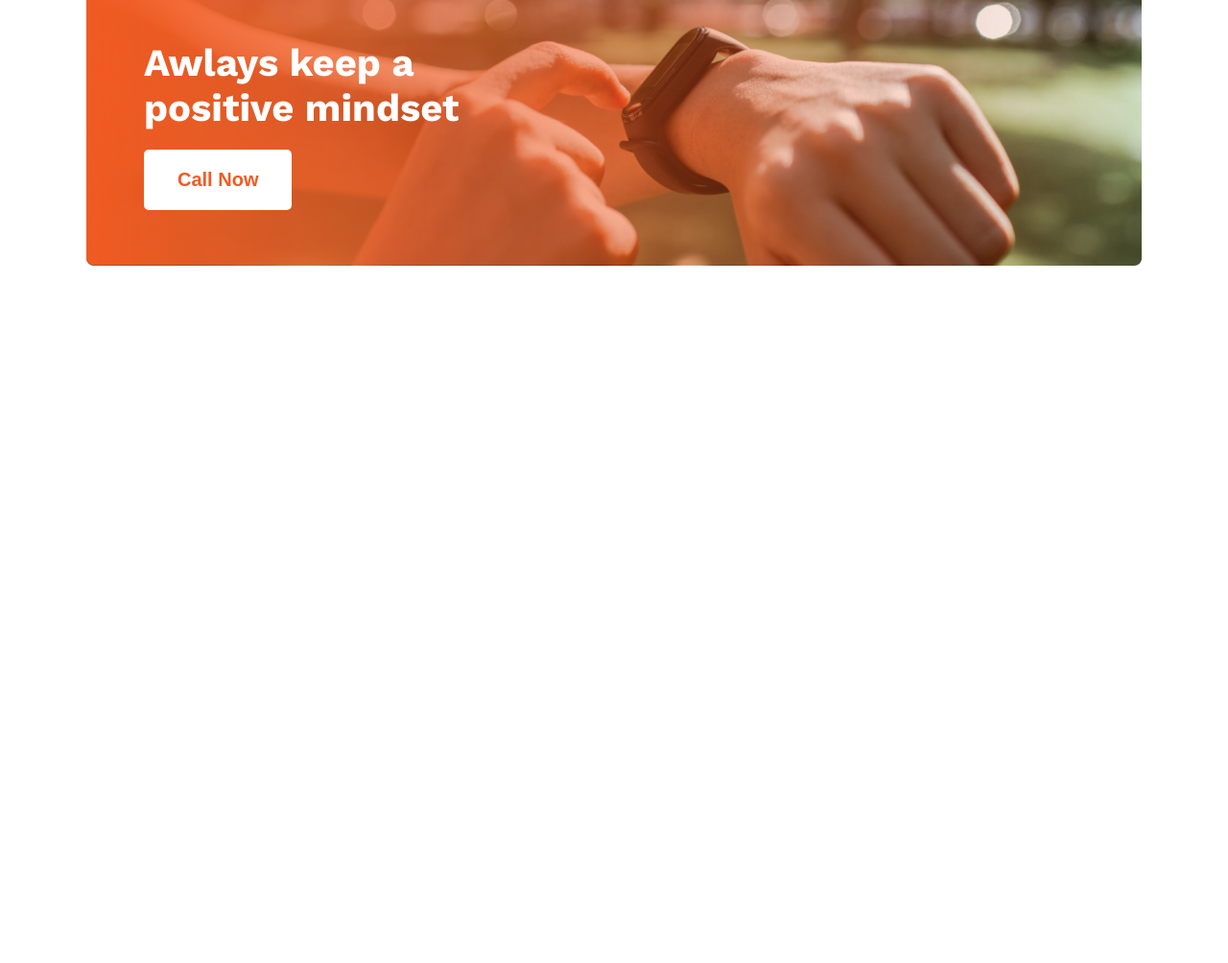
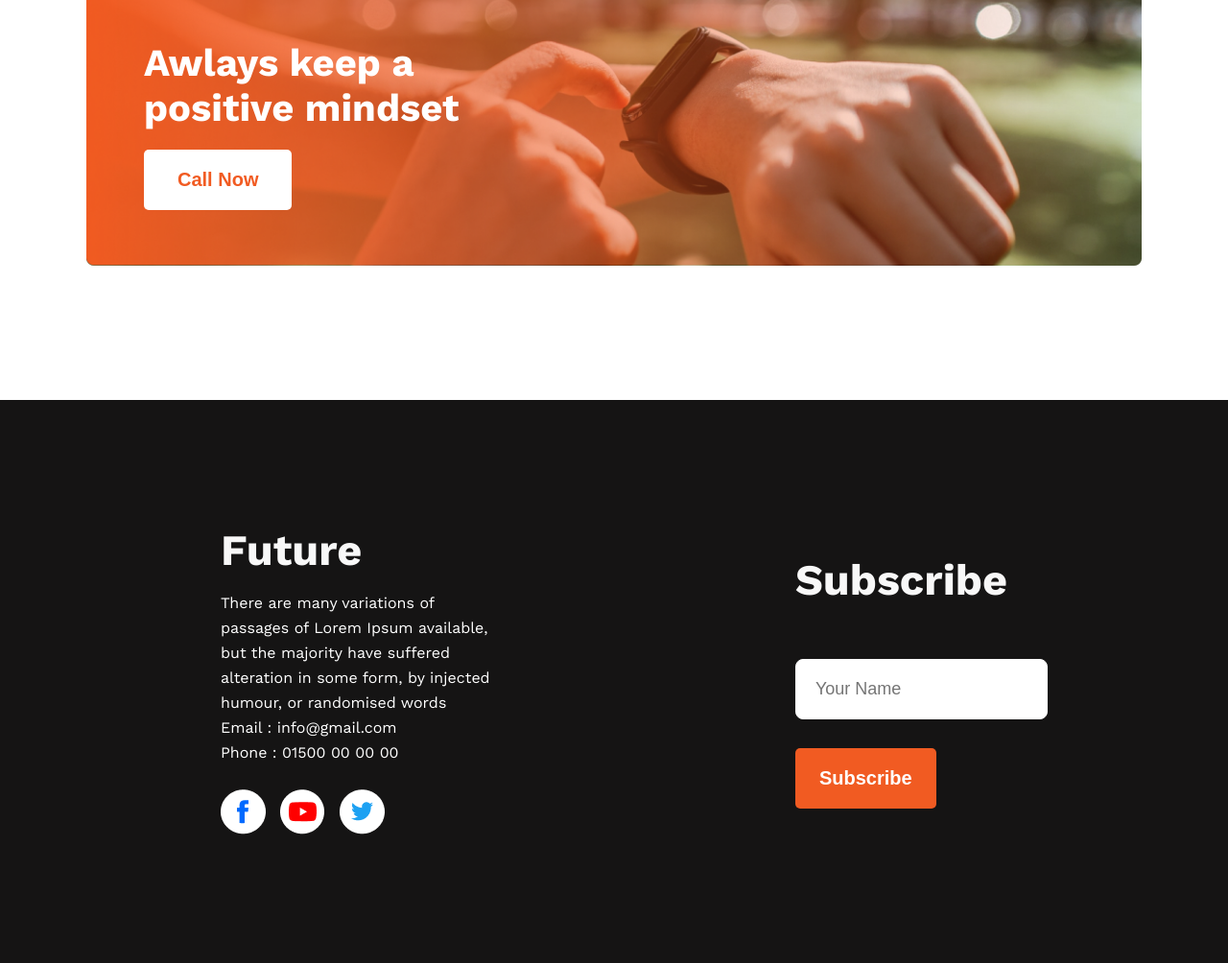
Before and after one commit to mejbahrafe1/new-year-new-me, a plain HTML site: page index.html in a window 1280 px wide. Shown: the part 2205-3209 px from the top of the page at 96% size. Before the commit the page ends 2564 px from the top, so only its background shows below. Drawn offline with nearby package versions, Linux system fonts and the light colour scheme.

Commit message:
footer section added

```diff
--- a/index.html
+++ b/index.html
@@ -71,6 +71,24 @@
             </div>
         </section>
     </main>
+    <footer class="footer">
+            <div class="footer-item">
+                <h2 class="footerr-item-title">Future</h2>
+                <p><small class="foot-dis">There are many variations of passages of Lorem Ipsum available, but the majority have suffered alteration in some form, by injected humour, or randomised words</small></p>
+                <p><small class="foot-dis">Email : info@gmail.com</small></p>
+                <p><small class="foot-dis">Phone : 01500 00 00 00</small></p>
+                <a href=""><img src="images/icons/fb.png" alt=""></a>
+                <a href=""><img src="images/icons/youtube.png" alt=""></a>
+                <a href=""><img src="images/icons/twitter.png" alt=""></a>
+            </div>
+            <div class="footer-item">
+                <h2 class="footerr-item-title">Subscribe</h2>
+                <form action="">
+                    <input type="text" placeholder="Your Name">
+                    <input class="btn-primanary" type="submit" value="Subscribe">
+                </form>
+            </div>
+    </footer>
 </body>
 
 </html>
--- a/styles/practice-task.css
+++ b/styles/practice-task.css
@@ -2,7 +2,8 @@
 * {
     margin: 0;
 }
-body{
+
+body {
     font-family: 'Open Sans', sans-serif;
     font-family: 'Work Sans', sans-serif;
 }
@@ -165,3 +166,48 @@ body{
     padding: 55px 610px 140px 60px;
 
 }
+
+.footer {
+
+    display: flex;
+    justify-content: space-around;
+    align-items: center;
+    padding: 130px 230px;
+    gap: 300px;
+    background-color: #151414;
+    margin-top: 130px;
+
+}
+
+.footerr-item-title {
+    color: #F8F8F8;
+    font-size: 45px;
+    font-weight: 700;
+    margin-bottom: 16px;
+}
+
+.foot-dis {
+    color: #FFF;
+    font-size: 16px;
+    font-weight: 400;
+    line-height: 26px;
+
+}
+
+.footer-item > a > img{
+    margin-top: 25px;
+    margin-right: 10px;
+}
+
+ input[type="text"] {
+    color:  #F3F3F3;
+font-size: 18px;
+font-weight: 400;
+border-radius: 8px;
+border: 1px solid #FFF;
+padding: 20px;
+margin-top: 40px;
+margin-bottom: 30px;
+width: 100%;
+
+}
```
